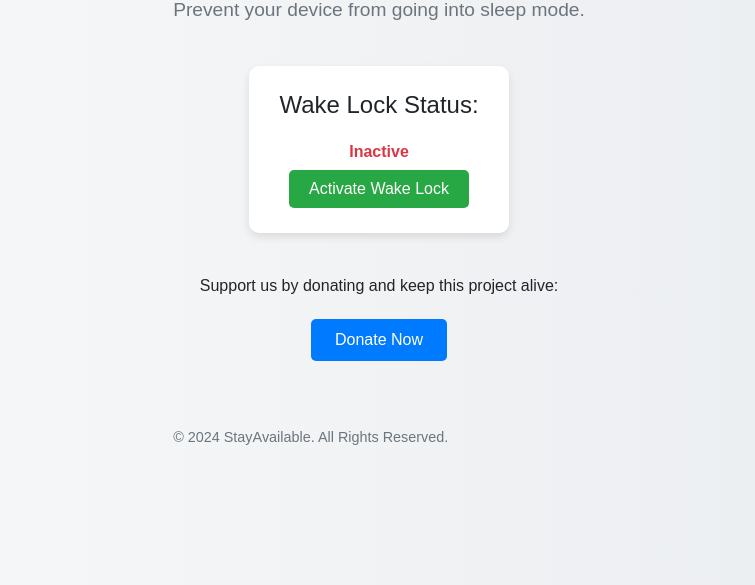
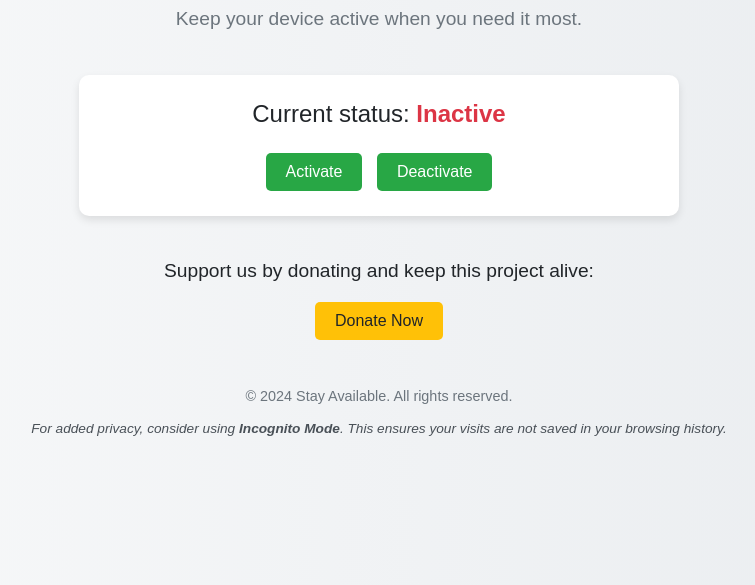
Before and after one commit to StayAvailable/StayAvailable, a plain HTML site: page index.html in a window 1280 px wide. Shown: the part 215-800 px from the top of the page, without its empty margins (261-1016 px from the left). Drawn offline with Linux system fonts and the light colour scheme.

Commit message:
Add files via upload
Add discreet mode feature to the website

```diff
--- a/index.html
+++ b/index.html
@@ -3,37 +3,34 @@
 <head>
     <meta charset="UTF-8">
     <meta name="viewport" content="width=device-width, initial-scale=1.0">
-    <title>StayAvailable - Prevent Sleep Mode</title>
+    <meta name="description" content="A simple and effective tool to keep your device active. Use privately in incognito mode for added discretion.">
+    <title>Stay Available</title>
     <link rel="stylesheet" href="styles.css">
 </head>
 <body>
-    <div class="container">
     <header>
-            <h1>StayAvailable</h1>
-            <p>Prevent your device from going into sleep mode.</p>
+        <h1>Stay Available</h1>
+        <p>Keep your device active when you need it most.</p>
     </header>
-
     <main>
-            <section class="status-section">
-                <p id="status-message">Wake Lock Status:</p>
-                <p id="status">Inactive</p>
-                <button id="activateButton">Activate Wake Lock</button>
-                <button id="deactivateButton" style="display:none;">Deactivate Wake Lock</button>
-            </section>
-
-            <section class="donation">
+        <div class="status-section">
+            <p id="status-message">Current status: <span id="status">Inactive</span></p>
+            <button id="activate-button">Activate</button>
+            <button id="deactivate-button">Deactivate</button>
+        </div>
+        <div class="donation-section">
             <p>Support us by donating and keep this project alive:</p>
             <a href="https://www.paypal.com/donate/?hosted_button_id=54P6XVSUC2RTG" target="_blank">
-                    <button class="donate-btn">Donate Now</button>
+                <button class="donate-button">Donate Now</button>
             </a>
-            </section>
+        </div>
     </main>
-
     <footer>
-            <p>© 2024 StayAvailable. All Rights Reserved.</p>
+        <p>&copy; 2024 Stay Available. All rights reserved.</p>
+        <p class="privacy-tip">
+            For added privacy, consider using <strong>Incognito Mode</strong>. This ensures your visits are not saved in your browsing history.
+        </p>
     </footer>
-    </div>
-
     <script src="script.js"></script>
 </body>
 </html>
--- a/script.js
+++ b/script.js
@@ -1,44 +1,27 @@
+// JavaScript to toggle wake lock functionality
 let wakeLock = null;
 
-async function requestWakeLock() {
+// Activate button functionality
+const activateButton = document.getElementById("activate-button");
+const deactivateButton = document.getElementById("deactivate-button");
+const status = document.getElementById("status");
+
+activateButton.addEventListener("click", async () => {
     try {
-        // Request Wake Lock to prevent sleep mode
-        wakeLock = await navigator.wakeLock.request('screen');
-        console.log("Wake Lock is active");
+        wakeLock = await navigator.wakeLock.request("screen");
+        status.textContent = "Active";
+        status.style.color = "#28a745";
+    } catch (err) {
+        console.error(`Error activating wake lock: ${err.message}`);
+    }
+});
 
-        // Update status on the webpage
-        document.getElementById('status').innerText = 'Active';
-
-        // Show deactivate button and hide activate button
-        document.getElementById('activateButton').style.display = 'none';
-        document.getElementById('deactivateButton').style.display = 'inline-block';
-
-        // Add event listener for when Wake Lock is released
-        wakeLock.addEventListener('release', () => {
-            console.log("Wake Lock has been released.");
-            document.getElementById('status').innerText = 'Inactive';
-            document.getElementById('activateButton').style.display = 'inline-block';
-            document.getElementById('deactivateButton').style.display = 'none';
-        });
-    } catch (err) {
-        console.error(`Error requesting Wake Lock: ${err.name}, ${err.message}`);
-        document.getElementById('status').innerText = 'Unable to activate Wake Lock.';
-    }
-}
-
-function releaseWakeLock() {
-    if (wakeLock !== null) {
+// Deactivate button functionality
+deactivateButton.addEventListener("click", async () => {
+    if (wakeLock) {
         wakeLock.release();
         wakeLock = null;
+        status.textContent = "Inactive";
+        status.style.color = "#dc3545";
     }
-}
-
-// Activate Wake Lock when the activate button is clicked
-document.getElementById("activateButton").addEventListener("click", () => {
-    requestWakeLock();
 });
-
-// Deactivate Wake Lock when the deactivate button is clicked
-document.getElementById("deactivateButton").addEventListener("click", () => {
-    releaseWakeLock();
-});
--- a/styles.css
+++ b/styles.css
@@ -16,6 +16,7 @@
     align-items: center;
     justify-content: center;
     min-height: 100vh;
+    margin: 0;
 }
 
 /* Header Styling */
@@ -38,9 +39,8 @@
 /* Main Content */
 main {
     display: flex;
-    justify-content: center;
+    flex-direction: column;
     align-items: center;
-    flex-direction: column;
     width: 100%;
     padding: 20px;
 }
@@ -52,6 +52,8 @@
     padding: 20px 30px;
     text-align: center;
     margin-bottom: 20px;
+    width: 90%;
+    max-width: 600px;
 }
 
 #status-message {
@@ -80,29 +82,36 @@
     background: #218838;
 }
 
-  .donate-btn {
-    background-color: #007bff;
-    color: white;
-    padding: 12px 24px;
-    font-size: 1em;
-    border-radius: 5px;
-    transition: background 0.3s ease;
+.donation-section {
+    text-align: center;
     margin-top: 20px;
 }
 
-  .donate-btn:hover {
-    background-color: #0056b3;
+.donation-section p {
+    font-size: 1.2em;
+    margin-bottom: 10px;
 }
 
-  /* Donation Section Styling */
-  .donation {
-    text-align: center;
-    width: 100%;
-    padding: 20px 0;
+.donate-button {
+    background-color: #ffc107;
+    color: #212529;
 }
 
+.donate-button:hover {
+    background-color: #e0a800;
+}
+
+/* Footer Styling */
 footer {
     margin-top: 20px;
     font-size: 0.9em;
     color: #6c757d;
+    text-align: center;
 }
+
+.privacy-tip {
+    font-style: italic;
+    margin-top: 10px;
+    color: #495057;
+    font-size: 0.95em;
+}
```
Lines whose indentation alone changed are shown as unchanged.
